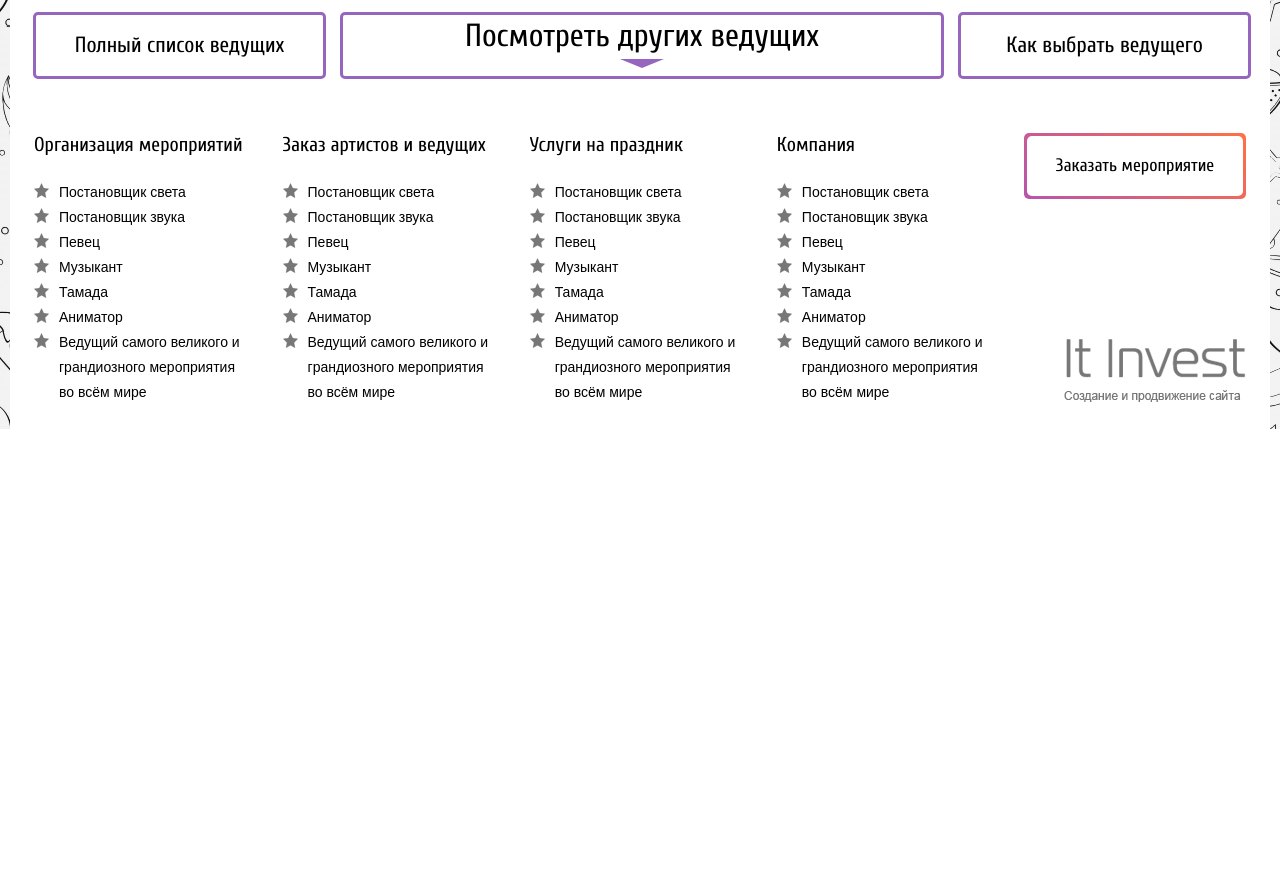
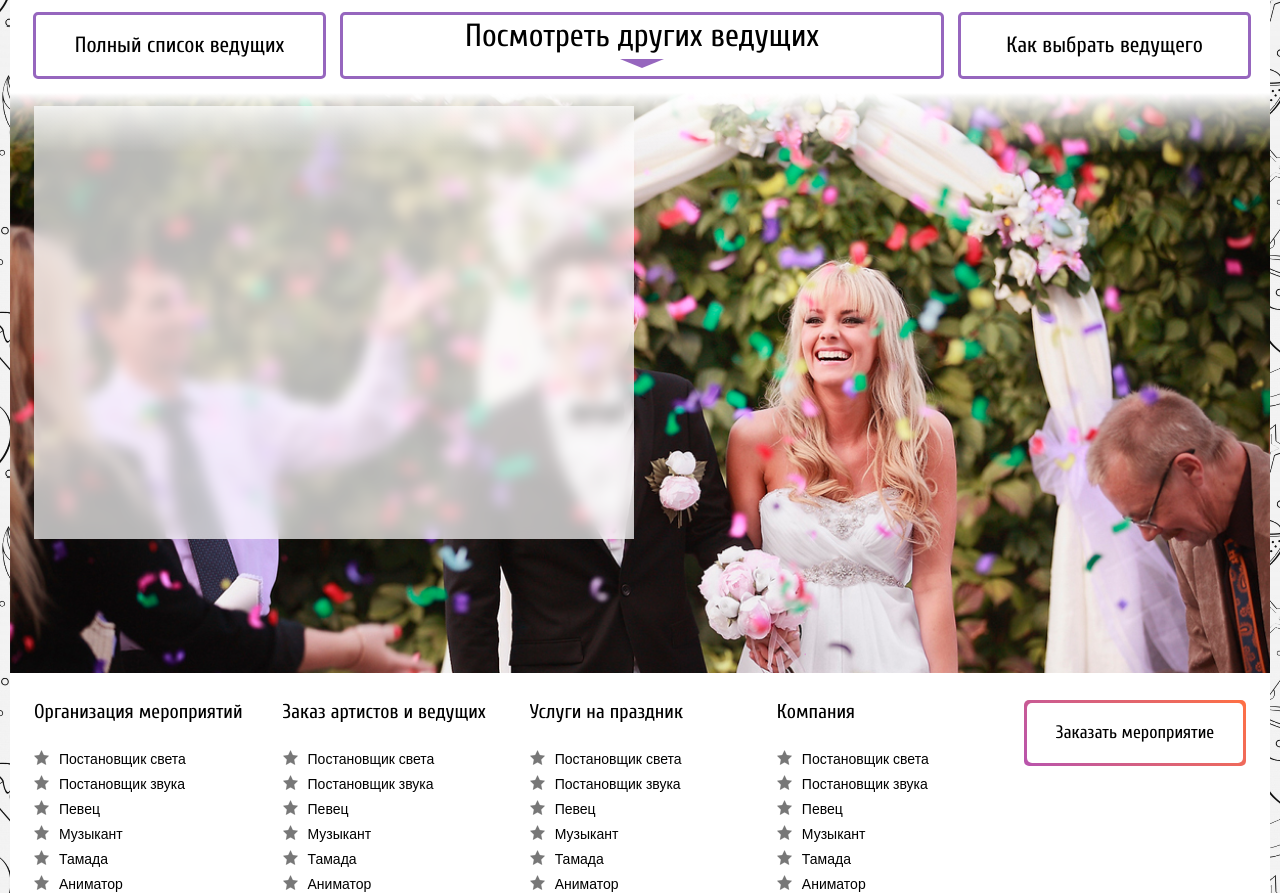
Before and after one commit to Vadim-Moshev/portfolio_showekb, a website built with webpack: page src/index.html in a window 1280 px wide. Shown: the part 1778-2671 px from the top of the page. Before the commit the page ends 2207 px from the top, so only its background shows below. Built offline with nearby package versions, Linux system fonts and the light colour scheme; a web font is replaced by a local one.

Commit message:
add one slide item with slide info block

```diff
--- a/src/index.html
+++ b/src/index.html
@@ -525,6 +525,13 @@
             </a>
           </div>
         </section>
+        <section class="events-slider">
+          <div class="events-slider__slides-container">
+            <div class="events-slider__slide-item">
+              <div class="events-slider__slide-info"></div>
+            </div>
+          </div>
+        </section>
       </main>
       <footer class="footer">
         <div class="footer__nav">
--- /dev/null
+++ b/src/styles/fragments/index/_events-slider.scss
@@ -0,0 +1,49 @@
+.events-slider {
+  position: relative;
+  $slide-info-width: 600px;
+  $slide-info-height: 433px;
+
+  &:after {
+    content: "";
+    position: absolute;
+    left: 0;
+    right: 0;
+    top: 0;
+    height: 60px;
+    background: linear-gradient(to top, transparent, #fff);
+  }
+
+  .events-slider__slides-container {
+    position: relative;
+    height: 567px;
+
+    .events-slider__slide-item {
+      position: absolute;
+      left: 0;
+      top: 0;
+      right: 0;
+      height: 567px;
+      padding: 13px $side-padding 0;
+      background-size: cover;
+      background-repeat: no-repeat;
+      background-image: url("../images/events-slider/b-1.jpg");
+
+      // opacity: 0;
+      // pointer-events: none;
+      // user-select: none;
+      // transition: opacity 0.3s linear;
+
+      .events-slider__slide-info {
+        $padding-top: 27px;
+        $padding-right: 32px;
+        $padding-bottom: 37px;
+        $padding-left: 42px;
+        padding: $padding-top $padding-right $padding-bottom $padding-left;
+        width: $slide-info-width - $padding-left - $padding-right;
+        height: $slide-info-height - $padding-top - $padding-bottom;
+        background-color: $transparent-white;
+        backdrop-filter: $backdrop-filter-blur;
+      }
+    }
+  }
+}
--- a/src/styles/main.scss
+++ b/src/styles/main.scss
@@ -10,6 +10,7 @@
 
 @import "./fragments/index/_main-slider";
 @import "./fragments/index/_book-leader";
+@import "./fragments/index/_events-slider";
 
 body,
 html {
--- a/src/styles/vars.scss
+++ b/src/styles/vars.scss
@@ -5,6 +5,7 @@ $gradient-45: linear-gradient(45deg, #b854ad, #ff7043);
 $transparent-black: rgba(0, 0, 0, 0.7);
 $transparent-gray: rgba(50, 50, 50, 0.7);
 $transparent-violet: rgba(127, 91, 157, 0.7);
+$transparent-white: rgba(255, 255, 255, 0.7);
 
 // sizes
 
```
Also changed, not shown: src/images/events-slider/b-1.jpg (added), src/images/events-slider/b-2.jpg (added), src/images/events-slider/b-3.jpg (added), src/images/events-slider/b-4.jpg (added), src/images/events-slider/b-5.jpg (added), 1 other file.
